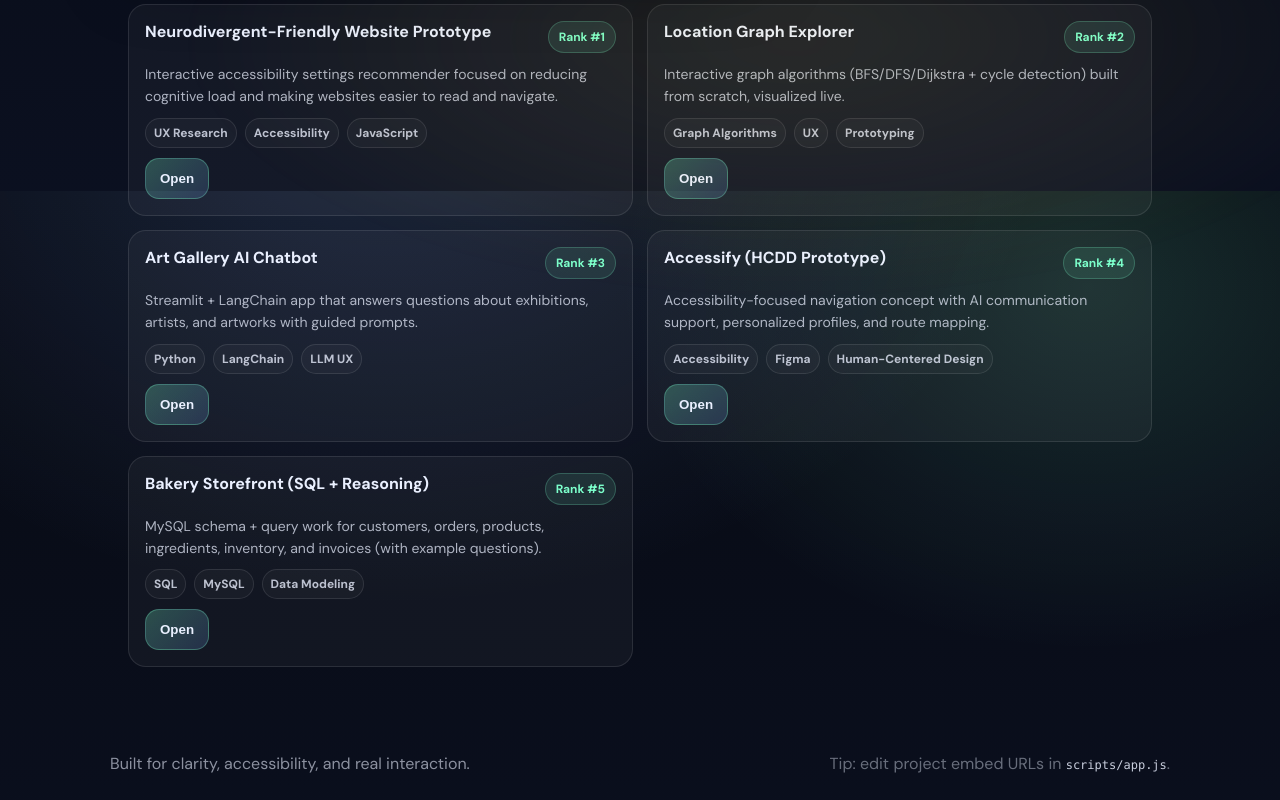
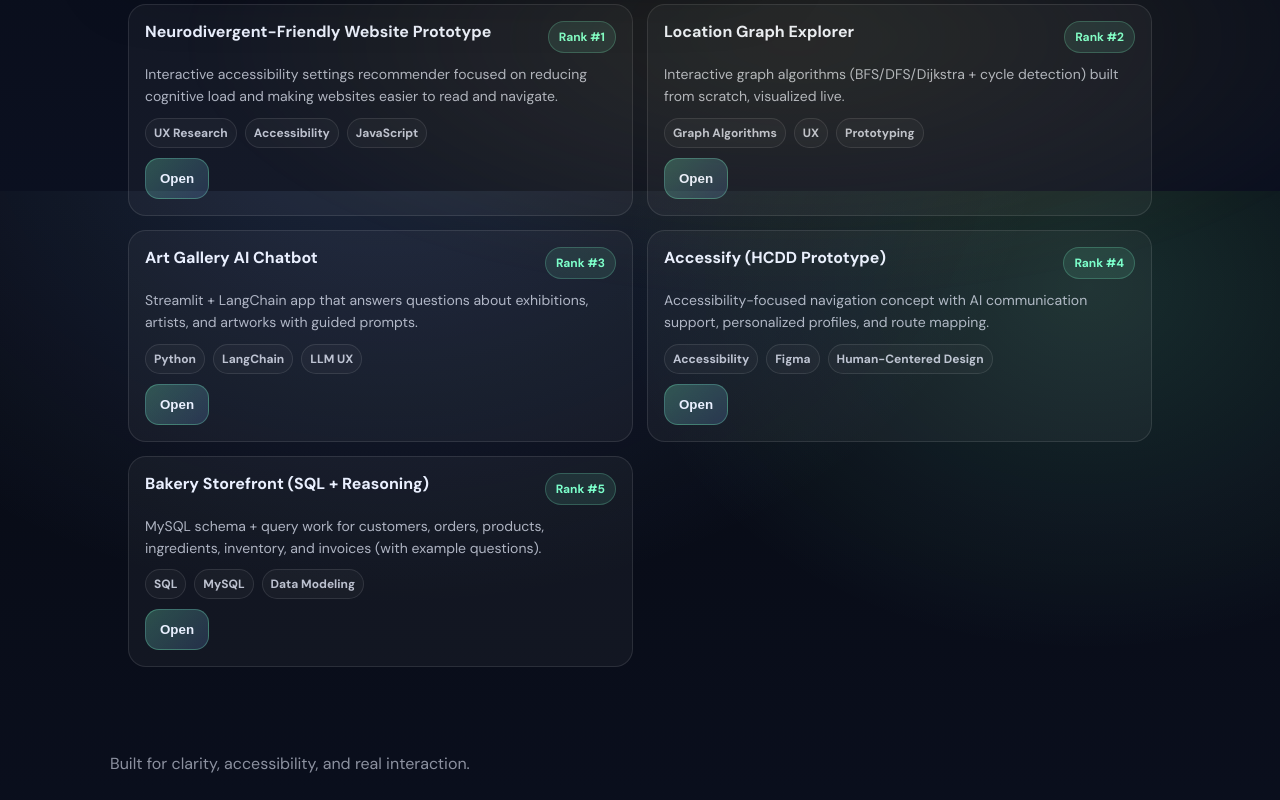
Before and after one commit to bop5188-web/Portfolio, a plain HTML site: page index.html in a window 1280 px wide. Shown: the part 609-1409 px from the top of the page. Drawn offline with Linux system fonts and the light colour scheme.

Commit message:
Remove footer tip about project embed URLs
Removed footer tip about editing project embed URLs.

```diff
--- a/index.html
+++ b/index.html
@@ -32,7 +32,6 @@
     <footer class="footer">
       <div class="footer-inner">
         <span>Built for clarity, accessibility, and real interaction.</span>
-        <span class="footer-dim">Tip: edit project embed URLs in <code>scripts/app.js</code>.</span>
       </div>
     </footer>
 
```
